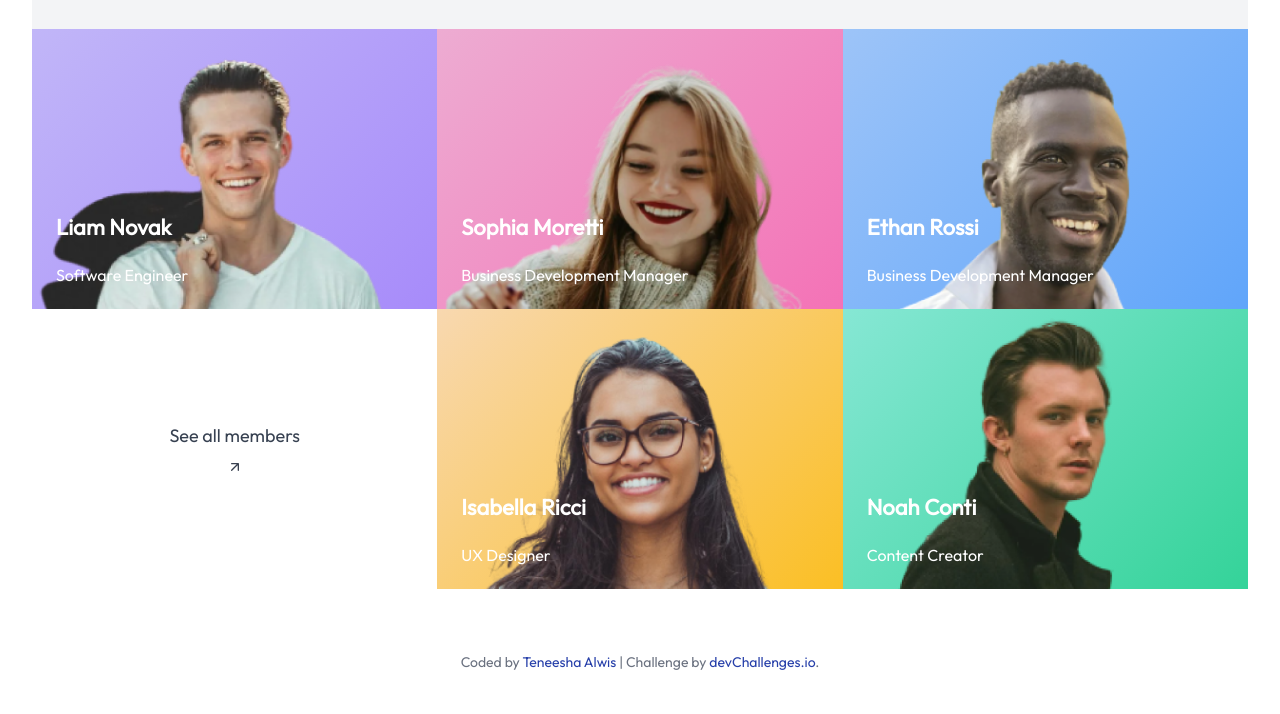
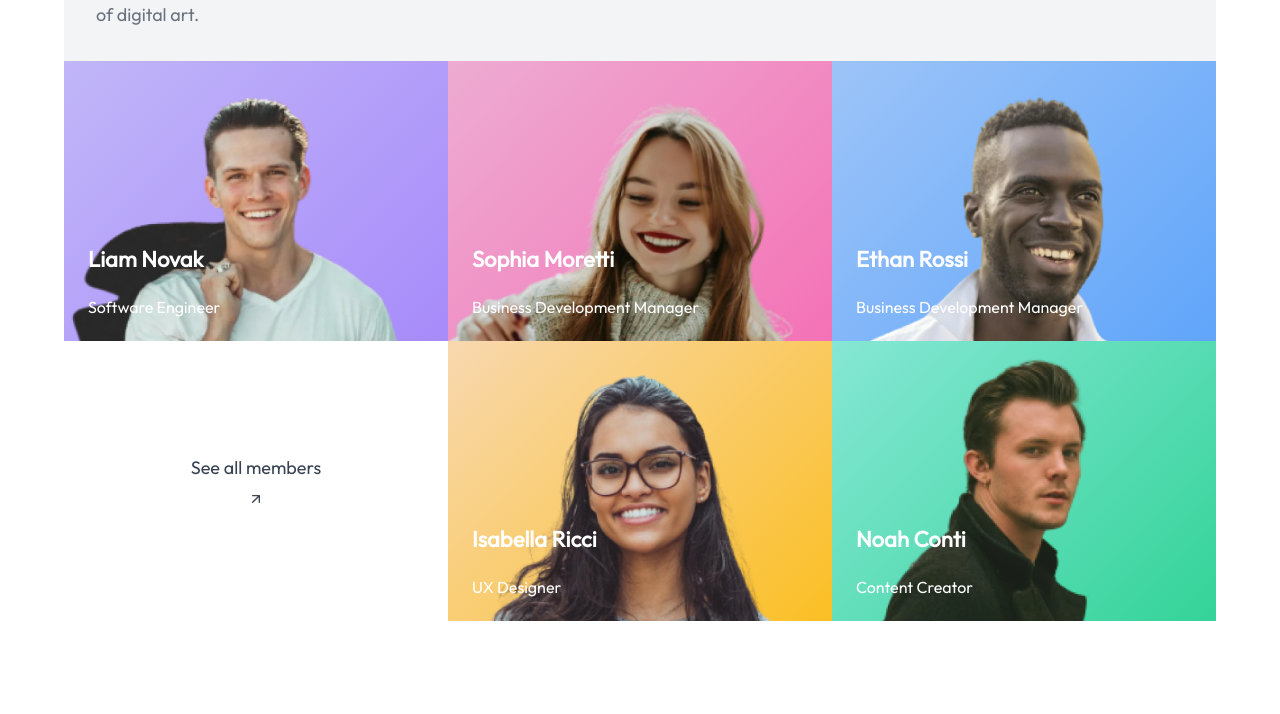
Before and after one commit to TeneeIshari/our-team-layout-master, a plain HTML site: page index.html in a window 1280 px wide. Shown: the part 655-1369 px from the top of the page. Drawn offline with Linux system fonts and the light colour scheme.

Commit message:
Update index.html

```diff
--- a/index.html
+++ b/index.html
@@ -22,7 +22,7 @@
   box-sizing: border-box;
 }
 .body{
-  margin: 2rem 2rem 2rem 2rem;
+  margin: 4rem 4rem 4rem 4rem;
   background-color: #F3F4F6;
   border-radius: 10px;
 }
```
